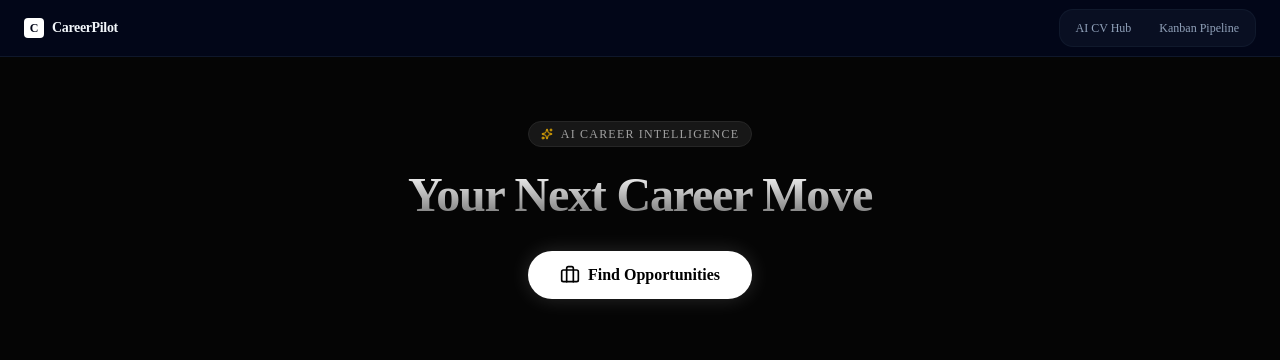
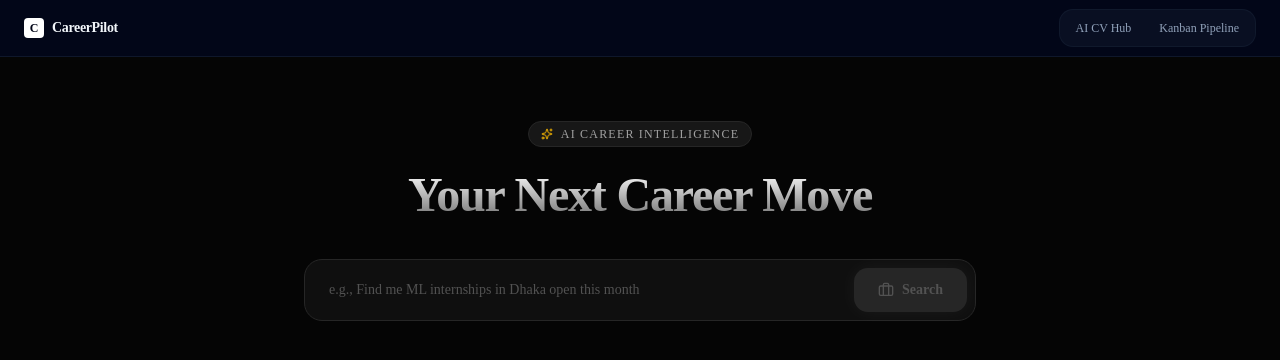
Before and after one commit to reza-05/CareerPilot, a Next.js app in the folder careerpilot-frontend/: page /job-hunter in a window 1280 px wide. Shown: the top 360 px of the page. Built offline with nearby package versions, Linux system fonts and the light colour scheme.

Commit message:
job hunter search option was added

```diff
--- a/careerpilot-frontend/src/app/job-hunter/page.tsx
+++ b/careerpilot-frontend/src/app/job-hunter/page.tsx
@@ -5,22 +5,27 @@ import { Loader2, Sparkles, Briefcase, ArrowRight, FolderPlus, Check, FileEdit }
 export default function JobHunter() {
   const [jobs, setJobs] = useState<any[]>([]);
   const [loading, setLoading] = useState(false);
+  const [searchQuery, setSearchQuery] = useState("");
 
-  // 🛠️ FIXED: Added a clean string index signature that matches our state states safely
+  // Clean string index signature matching tracking states safely
   const [trackingStates, setTrackingStates] = useState<{ [key: string]: string }>({});
 
-  const huntJobs = async () => {
+  const huntJobs = async (e?: React.FormEvent) => {
+    if (e) e.preventDefault();
+    if (!searchQuery.trim()) return;
+
     setLoading(true);
     try {
-      const res = await fetch("http://127.0.0.1:8000/api/search-jobs", {
+      // Pointed explicitly to localhost to align with local development CORS architectures
+      const res = await fetch("http://localhost:8000/api/search-jobs", {
         method: "POST",
         headers: { "Content-Type": "application/json" },
-        body: JSON.stringify({ query: "Software Engineer" }),
+        body: JSON.stringify({ query: searchQuery }),
       });
       const data = await res.json();
       if (data.results) setJobs(data.results);
     } catch (e) {
-      console.error("Fetch failed");
+      console.error("Fetch failed", e);
     } finally {
       setLoading(false);
     }
@@ -47,14 +52,12 @@ export default function JobHunter() {
         setTrackingStates(prev => ({ ...prev, [jobUrl]: "tracked" }));
       } else {
         setTrackingStates(prev => ({ ...prev, [jobUrl]: "error" }));
-        // 🛠️ FIXED: Reverting to an empty string instead of undefined to satisfy TypeScript rules
         setTimeout(() => {
           setTrackingStates(prev => ({ ...prev, [jobUrl]: "" }));
         }, 2000);
       }
     } catch (error) {
       console.error("Failed to sync job tracking payload:", error);
-      // 🛠️ FIXED: Reverting to an empty string here as well
       setTrackingStates(prev => ({ ...prev, [jobUrl]: "" }));
     }
   };
@@ -70,12 +73,25 @@ export default function JobHunter() {
           <h1 className="text-5xl font-bold tracking-tight mb-4 bg-gradient-to-b from-white to-neutral-500 bg-clip-text text-transparent">
             Your Next Career Move
           </h1>
-          <button
-            onClick={huntJobs}
-            className="mt-8 px-8 py-3 bg-white text-black font-bold rounded-full hover:bg-neutral-200 transition-all shadow-[0_0_20px_rgba(255,255,255,0.15)] flex items-center gap-2 mx-auto"
-          >
-            {loading ? <Loader2 className="animate-spin" size={20} /> : <><Briefcase size={20} /> Find Opportunities</>}
-          </button>
+
+          {/* Dynamic Natural Language Search Input Form Block */}
+          <form onSubmit={huntJobs} className="mt-10 max-w-2xl mx-auto flex flex-col sm:flex-row items-center gap-3 bg-neutral-900/60 p-2 rounded-2xl border border-neutral-800 focus-within:border-neutral-700 transition-all duration-300">
+            <input
+              type="text"
+              required
+              value={searchQuery}
+              onChange={(e) => setSearchQuery(e.target.value)}
+              placeholder="e.g., Find me ML internships in Dhaka open this month"
+              className="w-full bg-transparent px-4 py-3 text-sm text-neutral-100 placeholder-neutral-600 outline-none"
+            />
+            <button
+              type="submit"
+              disabled={loading || !searchQuery.trim()}
+              className="w-full sm:w-auto px-6 py-3 bg-white text-black font-bold text-sm rounded-xl hover:bg-neutral-200 disabled:bg-neutral-800 disabled:text-neutral-600 transition-all shadow-[0_0_20px_rgba(255,255,255,0.05)] flex items-center justify-center gap-2 shrink-0"
+            >
+              {loading ? <Loader2 className="animate-spin" size={16} /> : <><Briefcase size={16} /> Search</>}
+            </button>
+          </form>
         </header>
 
         <div className="space-y-4">
@@ -98,7 +114,7 @@ export default function JobHunter() {
                       {displayCompany}
                     </p>
 
-                    {/* 🎯 GAP 1 FIX: Beautiful, muted small font match description text block */}
+                    {/* Beautiful, muted small font match description text block */}
                     {job.matchReason && (
                       <p className="text-xs text-neutral-500 font-medium leading-relaxed max-w-xl pt-1">
                         <span className="text-indigo-400/90 font-semibold">AI Insight:</span> {job.matchReason}
@@ -154,7 +170,7 @@ export default function JobHunter() {
                     )}
                   </button>
 
-                  {/* 🎯 GAP 2 FIX: Premium 'Draft Cover Letter' actionable redirection link item */}
+                  {/* Premium 'Draft Cover Letter' actionable redirection link item */}
                   <a
                     href={chatRedirectUrl}
                     className="inline-flex items-center gap-2 px-6 py-3 font-semibold rounded-xl border border-neutral-800 bg-neutral-950 text-neutral-300 hover:text-white hover:border-indigo-500/50 hover:bg-neutral-900 transition-all duration-300 shadow-[0_0_15px_rgba(99,102,241,0.02)] hover:shadow-[0_0_20px_rgba(99,102,241,0.1)]"
```
Also changed, not shown: 2 other files (tests, documents, lock files or other folders).
